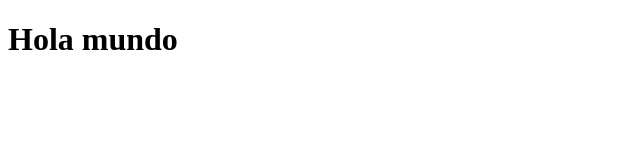
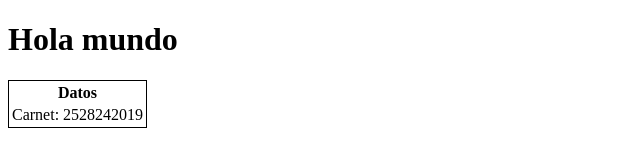
Before and after one commit to Vladr-mir/Seminario_gitub, a plain HTML site: page index.html in a window 1280 px wide. Shown: the whole page, without its empty margins (0-640 px from the left). Drawn offline with Linux system fonts and the light colour scheme.

Commit message:
Add info

```diff
--- a/index.html
+++ b/index.html
@@ -8,5 +8,15 @@
 </head>
 <body>
   <h1>Hola mundo</h1>
+
+  <table style="border: 1px solid black;">
+    <tr>
+      <th colspan="2">Datos</th>
+    </tr>
+    <tr>
+      <td>Carnet:</td>
+      <td>2528242019</td>
+    </tr>
+  </table>
 </body>
 </html>
```
